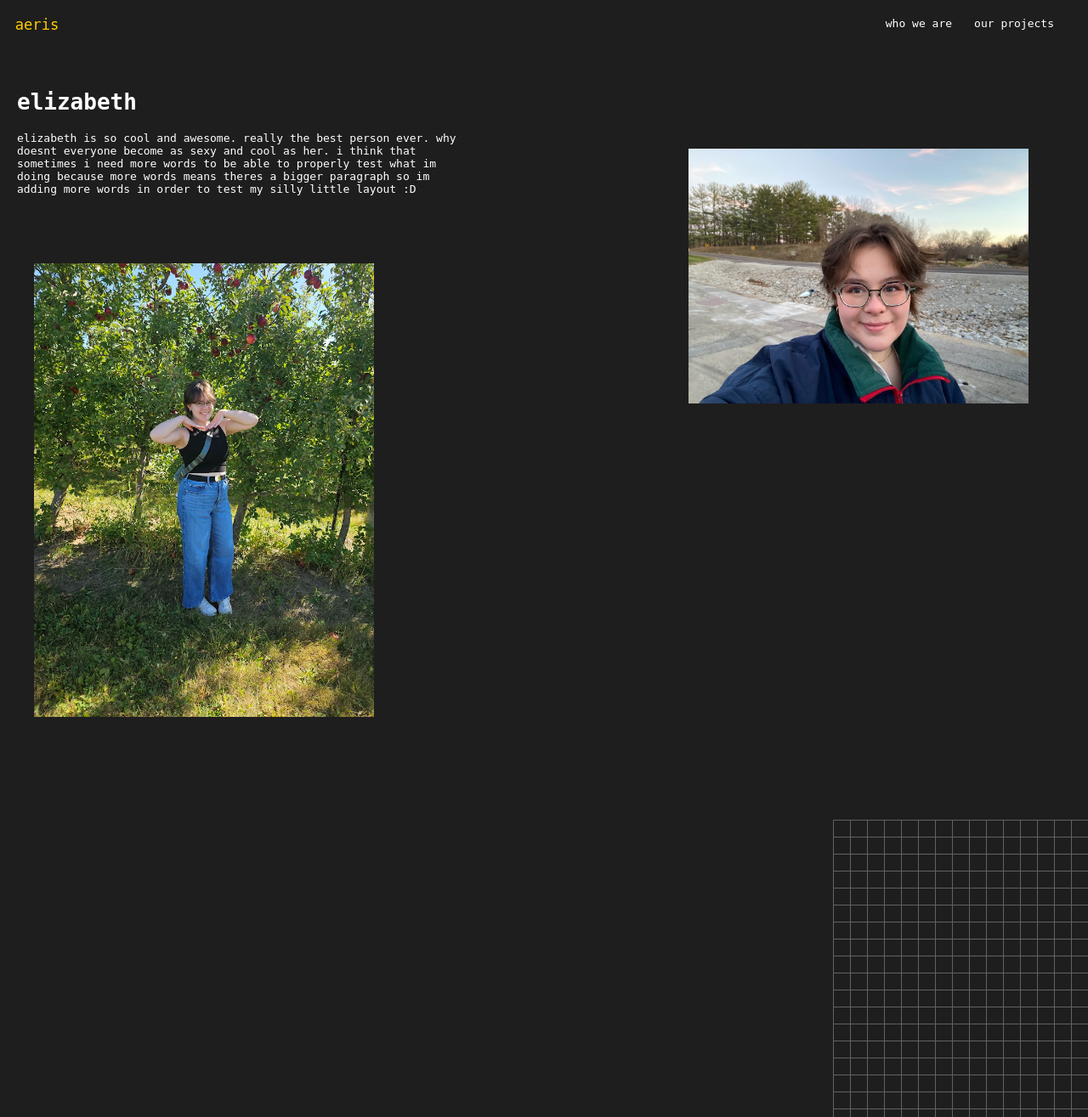
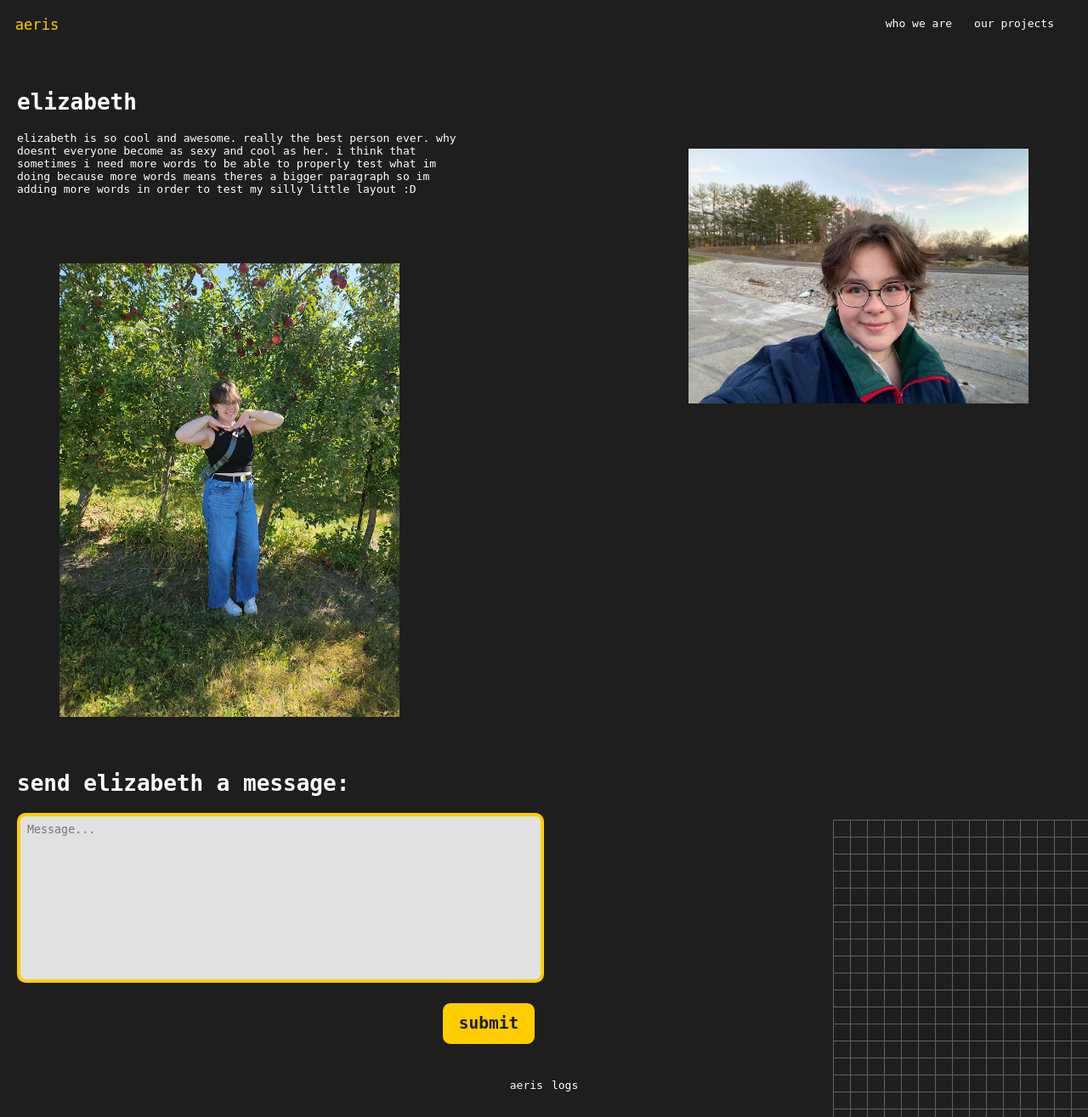
Before and after one commit to ConverseMovies/Lab3, a Flask app: page /static/elizabeth.html in a window 1280 px wide. Shown: the whole page at 85% size. Run offline with Flask 3, Linux system fonts and the light colour scheme.

Commit message:
profile page "template" kinda almost done

```diff
--- a/static/elizabeth.html
+++ b/static/elizabeth.html
@@ -18,7 +18,16 @@
             </div>
         </div>
         <div class="profile-image">
-            <img src = "wilsonspic.png" alt="eWilson" style="width: 300; position: relative; left: 0px;">
+            <img src = "wilsonspic.png" alt="eWilson" style="width: 300; position: relative; left: 30px;">
+        </div>
+        <h2 class="profile-title">send elizabeth a message:</h2>
+        <form>
+            <textarea placeholder="Message..."></textarea>
+        </form>
+        <button class="send-msg-btn">submit</button>
+        <div class="bottom-text-container">
+            <a href="/" class="bottom-text">aeris</a>
+            <a href="#" class="bottom-text" id="lab1-link">logs</a>
         </div>
     </div>
 
@@ -72,5 +81,8 @@
             }
         });
     </script>
+
+
+
 </body>
 </html>
--- a/static/styles.css
+++ b/static/styles.css
@@ -130,7 +130,8 @@ body {
 }
 
 .dropdown-content a:hover {
-    background-color: #555555;
+    background-color: #FFCD00;
+    color:#1e1e1e
 }
 
 .dropdown:hover .dropdown-content {
@@ -140,11 +141,11 @@ body {
 /* Main content styles */
 .main-content {
     display: flex;
-    justify-content: flex-start; /* Change from center to flex-start */
-    align-items: flex-end; /* Change from center to flex-end */
+    justify-content: flex-start;
+    align-items: flex-end;
     height: calc(100vh - 100px);
-    padding-left: 40px; /* Add padding for the AERIS title */
-    padding-bottom: 40px; /* Add bottom padding */
+    padding-left: 40px;
+    padding-bottom: 40px;
 }
 .main-title {
     font-size: 10em;
@@ -218,3 +219,71 @@ body {
     height: auto;
     max-width: 400px;
 }
+
+textarea {
+    width: 50%;
+    height: 200px;
+    resize:none;
+    border: 4px solid #FFCD00;
+    border-radius: 10px;
+    background-color: #e1e1e1;
+    margin-bottom: 20px;
+    padding: 8px;
+}
+
+textarea:focus{
+    outline: none;
+    resize: vertical;
+    background-color: #ffffff;
+}
+
+.send-msg-btn {
+    width: 110px;
+    height: 50px;
+    padding: 2px;
+    position: relative;
+    left: 500px;
+    border: 1px solid #1e1e1e;
+    background-color: #FFCD00;
+    color:#1e1e1e;
+    text-align: center;
+    border-radius: 10px;
+    font-size: 1.5em;
+    margin-bottom: 40px;
+    font-weight: bold;
+}
+
+.send-msg-btn:hover{
+    background-color: #be9902;
+}
+
+.send-msg-btn:active {
+    transform: translateY(4px);
+}
+
+
+/* Bottom of page stuff */
+.bottom-text-container {
+    width: auto;
+    position: relative;
+    justify-content: center;
+    text-align: center;
+    margin-bottom: 10px;
+    display: flex;
+    gap: 10px;
+}
+
+.bottom-text {
+    background: none;
+    border: none;
+    cursor: pointer;
+    font-size: 1em;
+    color: #ffffff;
+    text-decoration: none;
+    transition: transform 0.3s ease;
+}
+
+.bottom-text:hover {
+    color: #FFCD00;
+    transform: scale(1.1);
+}
```
Also changed, not shown: templates/logs.html (added).
